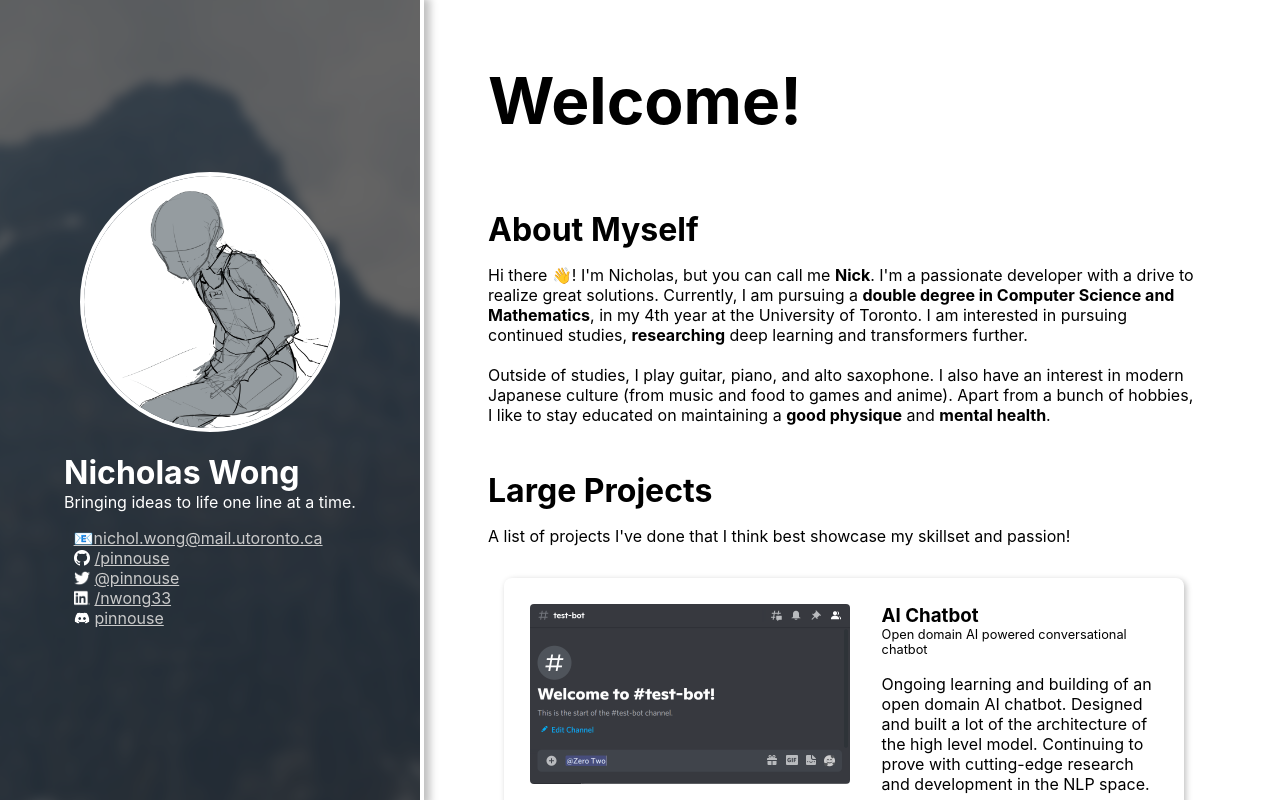
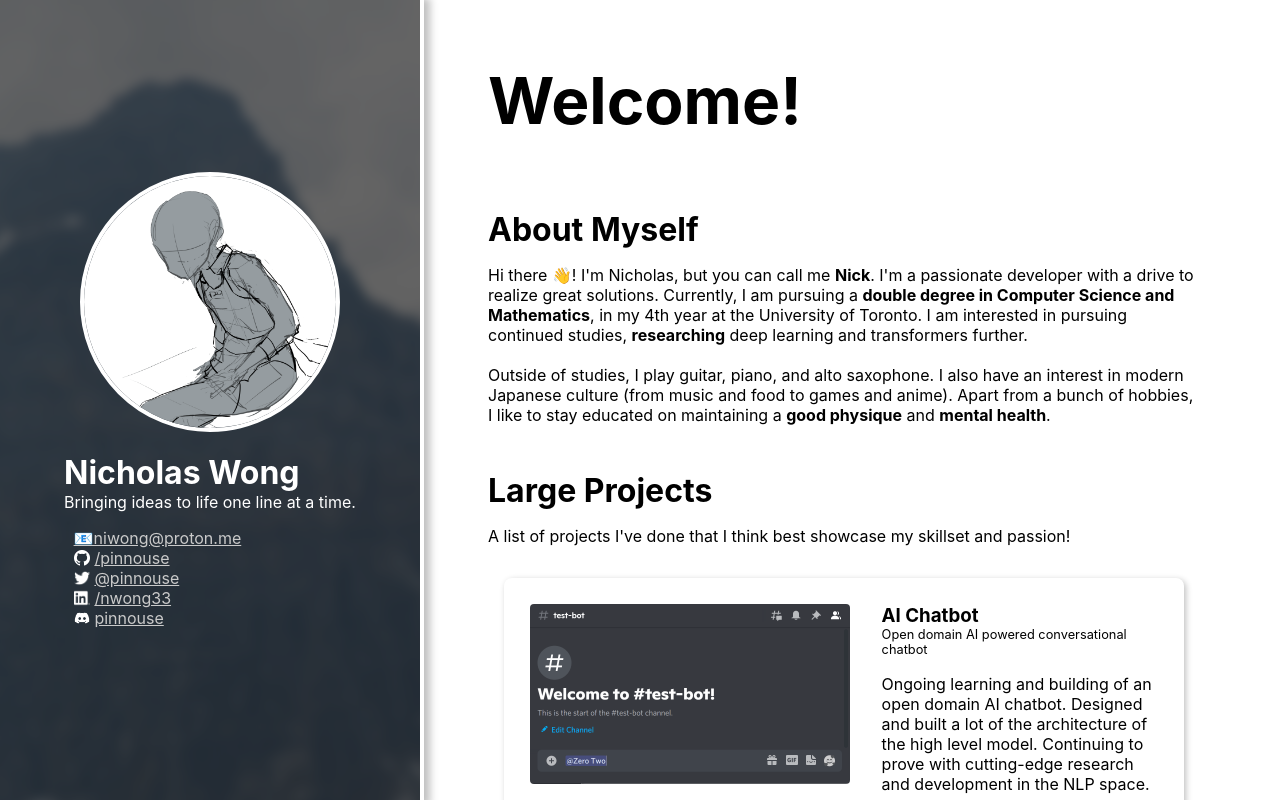
Before and after one commit to pinnouse/home-v2, a Next.js app: page / in a window 1280 px wide. Shown: the top 800 px of the page. Built offline with nearby package versions, Linux system fonts and the light colour scheme; no server answers.

Commit message:
Update email

```diff
--- a/pages/index.tsx
+++ b/pages/index.tsx
@@ -81,7 +81,7 @@ const Home: NextPage = () => {
         <img className={styles.profile} src="/pfp.png" alt="Profile Picture" width={260} height={260} />
         <h1>Nicholas Wong</h1>
         <p>Bringing ideas to life one line at a time.</p>
-        <a className={styles.link} href='mailto:nichol.wong@mail.utoronto.ca'>📧nichol.wong@mail.utoronto.ca</a>
+        <a className={styles.link} href='mailto:niwong@proton.me'>📧niwong@proton.me</a>
         <a className={styles.link} href="https://github.com/pinnouse">
           <img src="/GitHub-Mark-64px.png" alt="GitHub Logo" width={16} height={16} />
           <span>/pinnouse</span>
@@ -131,13 +131,13 @@ const Home: NextPage = () => {
               <li>Presented demonstrations for 500+ users</li>
               <li>Led adoption days to introduce and give tutorial on tool usage</li>
             </ul>
-            </li>
+          </li>
           <li>
             University of Toronto (2020 &ndash; 2021) &mdash; Teaching Assistant
             <ul>
               <li>CSC108 &ndash; Lecture assistant, assisting in leading small group discussion and support during lecture time</li>
             </ul>
-            </li>
+          </li>
         </ul>
 
         <h2 className={styles.subtitle}>Open Source Projects</h2>
```
